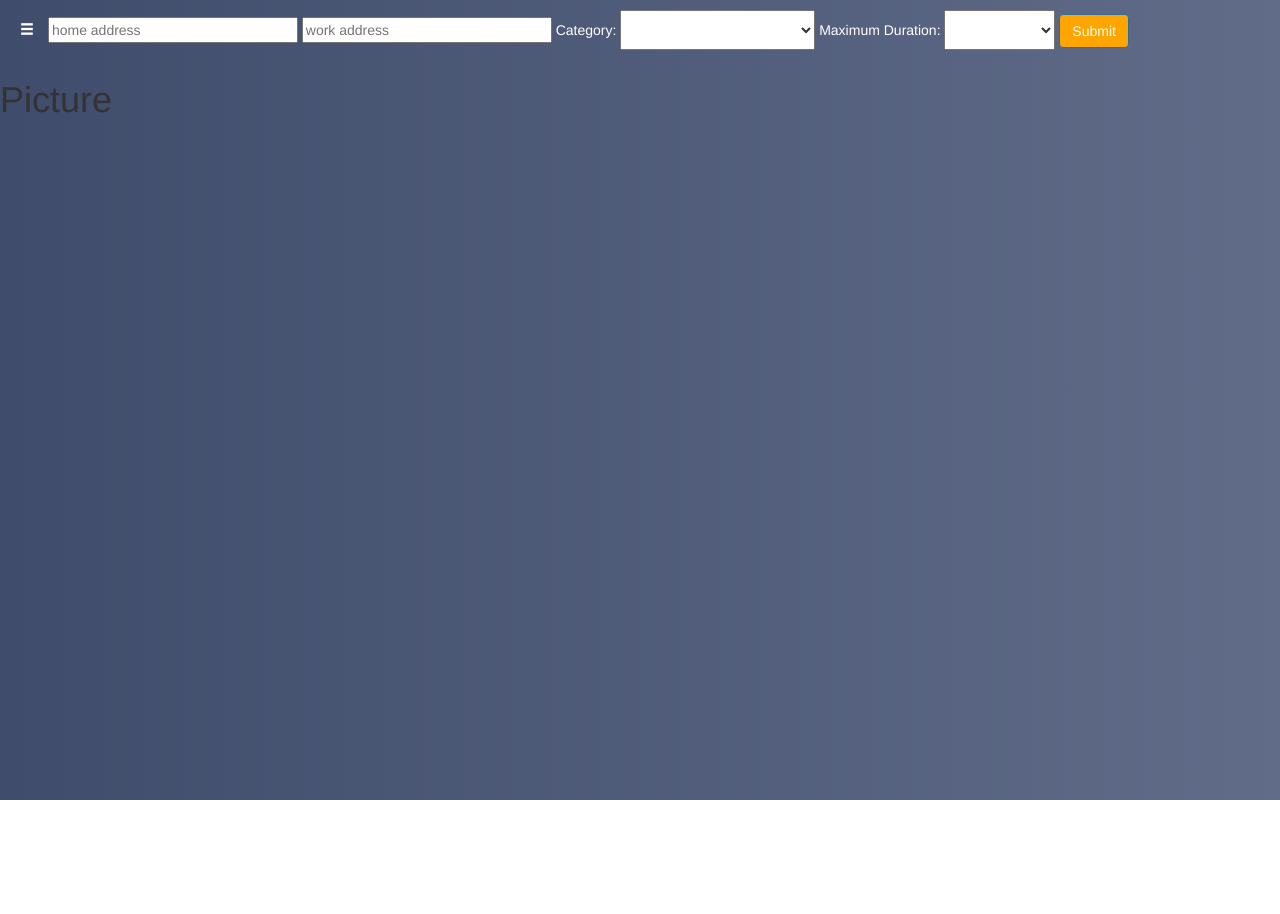
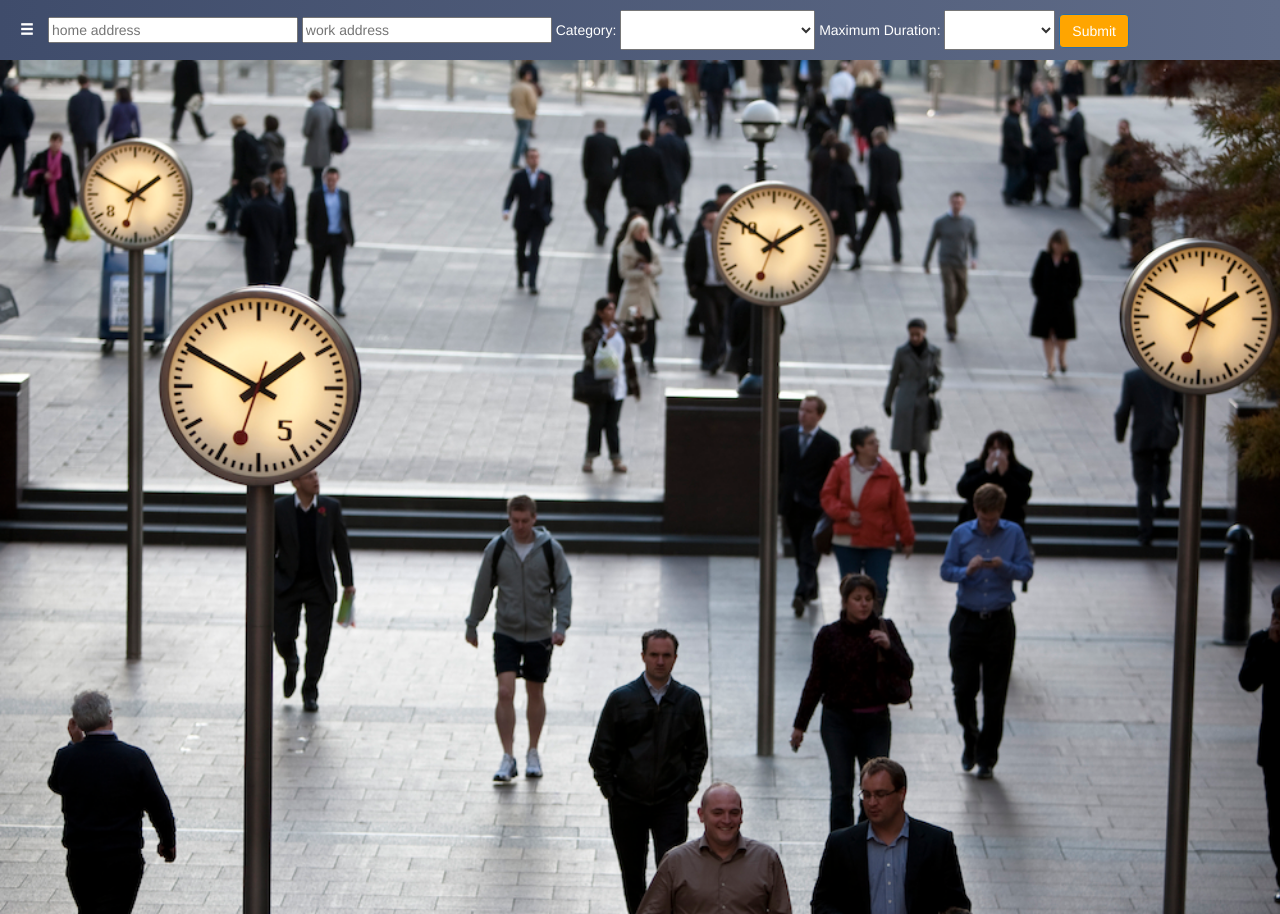
Before and after one commit to bae-synchronous/bae-synchronous, a website: page public/index.html in a window 1280 px wide. Before the commit the page ends 800 px from the top, so only its background shows below. Drawn offline with nearby package versions, Linux system fonts and the light colour scheme; some packages are replaced by stand-ins of ours.

Commit message:
pic works

```diff
--- a/public/index.html
+++ b/public/index.html
@@ -40,7 +40,7 @@
        </div>
 
        <div class="pictureDiv" ng-if="!submitted">
-         <h1>Picture</h1>
+         <img src="./clocks.jpg" alt="" />
        </div>
 
        <div class="listDiv col-sm-3" ng-if="submitted">
--- a/public/main.css
+++ b/public/main.css
@@ -86,8 +86,8 @@
   border-radius: 5px;
 }
 
-.pictureDiv {
-
+.pictureDiv img {
+  width: 100%;
 }
 
 .categoryTitle {
```
